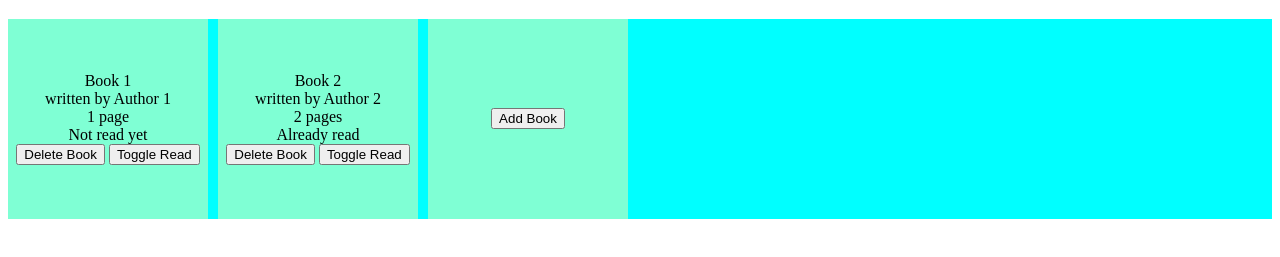
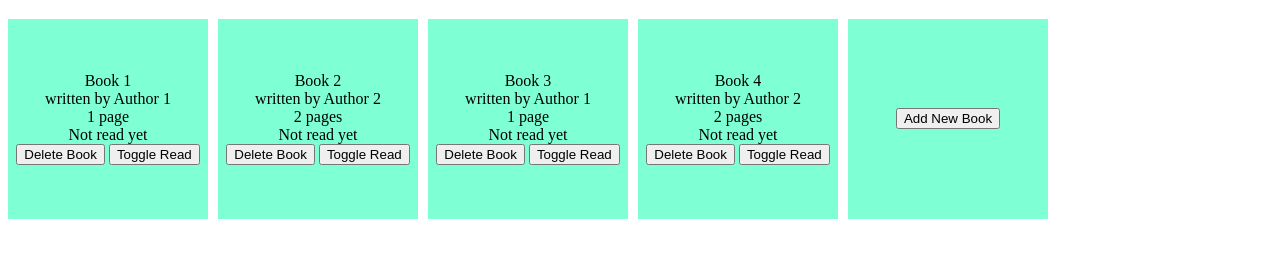
Before and after one commit to GillesRamstein/odin-library, a plain HTML site: page index.html in a window 1280 px wide. Shown: the part 61-318 px from the top of the page. Drawn offline with Linux system fonts and the light colour scheme.

Commit message:
delete books, toggle read

```diff
--- a/index.html
+++ b/index.html
@@ -11,13 +11,13 @@
 
     <!-- Book Template -->
     <div id="book-template" class="book card hidden">
-        <div id="book-title"></div>
-        <div><span>written by </span><span id="book-author"></span></div>
-        <div id="book-pages"></div>
-        <div id="book-read"></div>
-        <div id="book-buttons">
-            <input type="button" value="Delete Book" />
-            <input type="button" value="Toggle Read" />
+        <div class="book-title"></div>
+        <div><span>written by </span><span class="book-author"></span></div>
+        <div class="book-pages"></div>
+        <div class="book-read"></div>
+        <div class="book-buttons">
+            <input class="delete" type="button" value="Delete Book" />
+            <input data-read="false" class="toggle" type="button" value="Toggle Read" />
         </div>
     </div>
 
@@ -28,7 +28,7 @@
             </div>
             <div id="books">
                 <div id="add-book" class="card">
-                    <input type="button" value="Add Book" />
+                    <input type="button" value="Add New Book" />
                 </div>
             </div>
         </div>
--- a/script.js
+++ b/script.js
@@ -6,10 +6,38 @@ function Book(title, author, pages, read) {
     this.author = author;
     this.pages = pages;
     this.read = read;
+    this.id = [title, author, pages].join("-").replaceAll(" ", "-");
 }
 
 function addBookToLibrary(book) {
     myLibrary.push(book);
+}
+
+function deleteBookFromLibrary(e) {
+    console.log("DELETE BOOK " + this.parentNode.dataset.id);
+    let idx = myLibrary.findIndex(
+        (book) => book.id === this.parentNode.dataset.id
+    );
+    console.log(idx);
+    myLibrary.splice(idx, 1);
+    console.log(myLibrary);
+    console.log('[data-id="' + this.parentNode.dataset.id + '"]');
+    document
+        .querySelector('[data-id="' + this.parentNode.dataset.id + '"]')
+        .parentNode.remove();
+}
+
+function toggleReadBookStatus(e) {
+    console.log("TOGGLE READ");
+    if (this.dataset.read === "false") {
+        this.dataset.read = "true";
+    } else {
+        this.dataset.read = "false";
+    }
+    let book = this.parentNode.parentNode
+    book.querySelector(".book-read").innerText =
+        formatRead(this.dataset.read);
+    book.classList.toggle("read")
 }
 
 function formatPages(pages) {
@@ -20,23 +48,37 @@ function formatPages(pages) {
 }
 
 function formatRead(read) {
-    if (read) return "Already read";
+    if (read === "true") return "Already read";
     return "Not read yet";
 }
 
-function displayBook(book) {
+function addBookToDOM(book, i) {
     let newBook = document.getElementById("book-template").cloneNode(true);
     newBook.classList.remove("hidden");
-    newBook.querySelector("#book-title").textContent = book.title;
-    newBook.querySelector("#book-author").textContent = book.author;
-    newBook.querySelector("#book-pages").textContent = formatPages(book.pages);
-    newBook.querySelector("#book-read").textContent = formatRead(book.read);
+    newBook.removeAttribute("id");
+    // newBook.dataset.id = book.id;
+    newBook.querySelector(".book-title").textContent = book.title;
+    newBook.querySelector(".book-author").textContent = book.author;
+    newBook.querySelector(".book-pages").textContent = formatPages(book.pages);
+    newBook.querySelector(".book-read").textContent = formatRead(book.read);
+    newBook.querySelector(".book-buttons").dataset.id = book.id;
+    newBook
+        .querySelector(".book-buttons .delete")
+        .addEventListener("click", deleteBookFromLibrary);
+    newBook
+        .querySelector(".book-buttons .toggle")
+        .addEventListener("click", toggleReadBookStatus);
     books.insertBefore(newBook, document.getElementById("add-book"));
 }
 
 myLibrary = [
     new Book("Book 1", "Author 1", 1, false),
     new Book("Book 2", "Author 2", 2, true),
+    new Book("Book 3", "Author 1", 1, false),
+    new Book("Book 4", "Author 2", 2, true),
 ];
 
-myLibrary.forEach((book) => displayBook(book));
+console.log(myLibrary);
+
+// myLibrary.forEach()
+myLibrary.forEach((book, i) => addBookToDOM(book, i));
--- a/style.css
+++ b/style.css
@@ -15,7 +15,7 @@
 #books {
     display: flex;
     gap: 10px;
-    background-color: aqua;
+    /* background-color: aqua; */
 }
 
 .book {
@@ -23,6 +23,11 @@
     flex-direction: column;
 }
 
+.read {
+    color: rgba(128, 128, 128, 0.856);
+    background-color: rgba(69, 141, 117, 0.562);
+}
+
 .hidden {
     display: none;
 }
```
